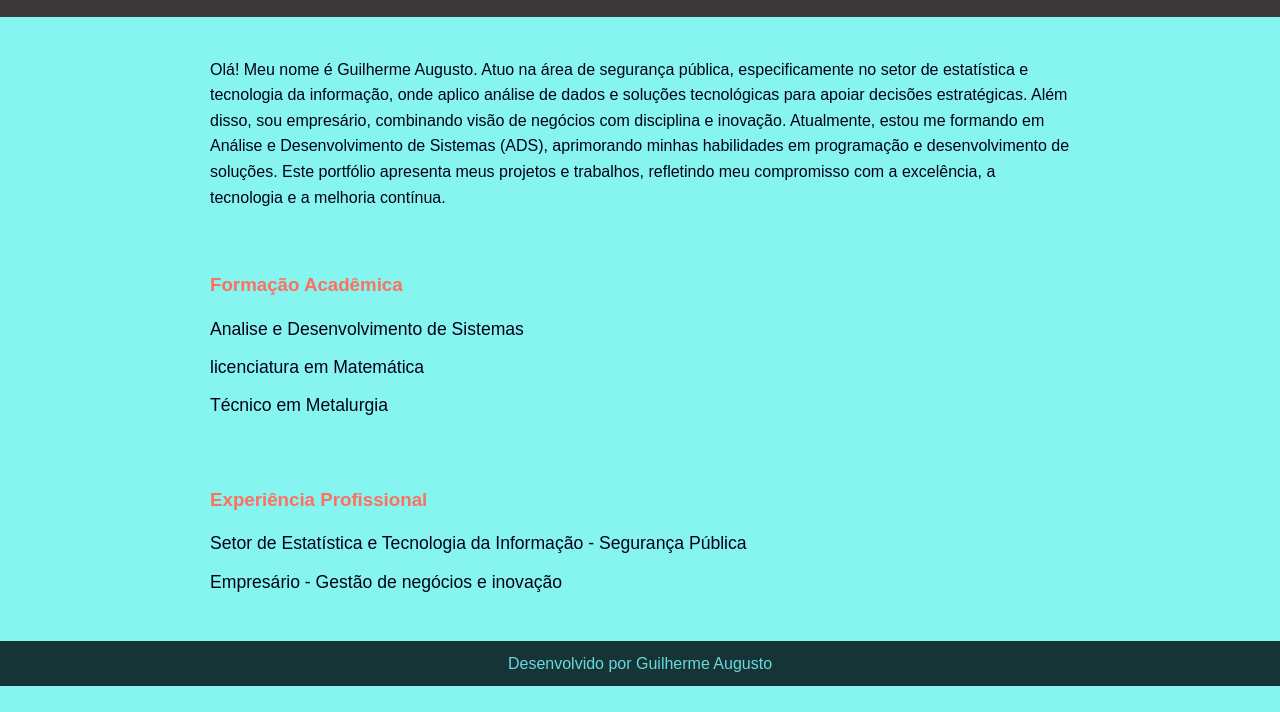
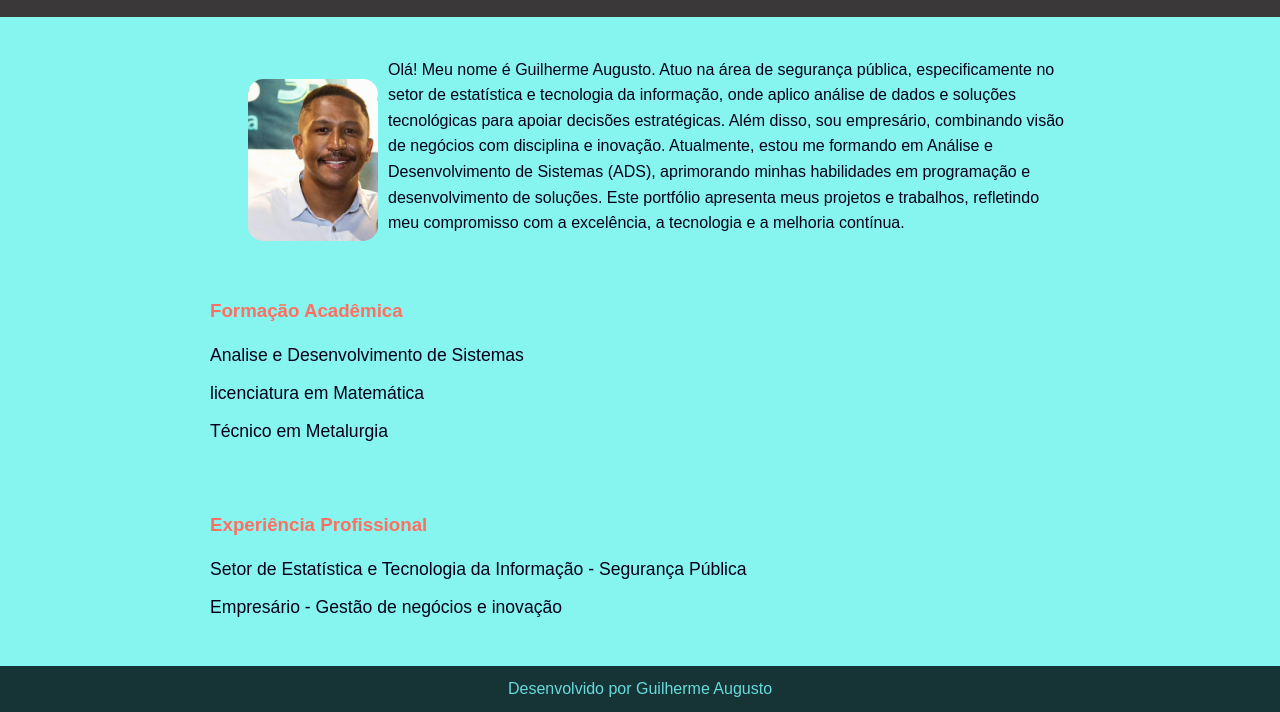
Before and after one commit to Gestao-de-Performance/projeto-desenvolvido-em-aula-Guilherme-aoc, a plain HTML site: page index.html in a window 1280 px wide. Shown: the part 123-835 px from the top of the page. Before the commit the page ends 809 px from the top, so only its background shows below. Drawn offline with Linux system fonts and the light colour scheme.

Commit message:
Update index.html

```diff
--- a/index.html
+++ b/index.html
@@ -20,6 +20,7 @@
 <!-- tirei o p e div Apresentação É melhor usar <section id="sobre"> em vez de <div> para semântica e SEO -->
 
     <section id="sobre">
+        <img src="guilherme.jpg" alt="Descrição da imagem" class="img-esquerda">
       Olá! Meu nome é Guilherme Augusto. Atuo na área de segurança pública, especificamente no setor de estatística e tecnologia da informação, onde aplico análise de dados e soluções tecnológicas para apoiar decisões estratégicas.
 Além disso, sou empresário, combinando visão de negócios com disciplina e inovação.
 Atualmente, estou me formando em Análise e Desenvolvimento de Sistemas (ADS), aprimorando minhas habilidades em programação e desenvolvimento de soluções.
```
